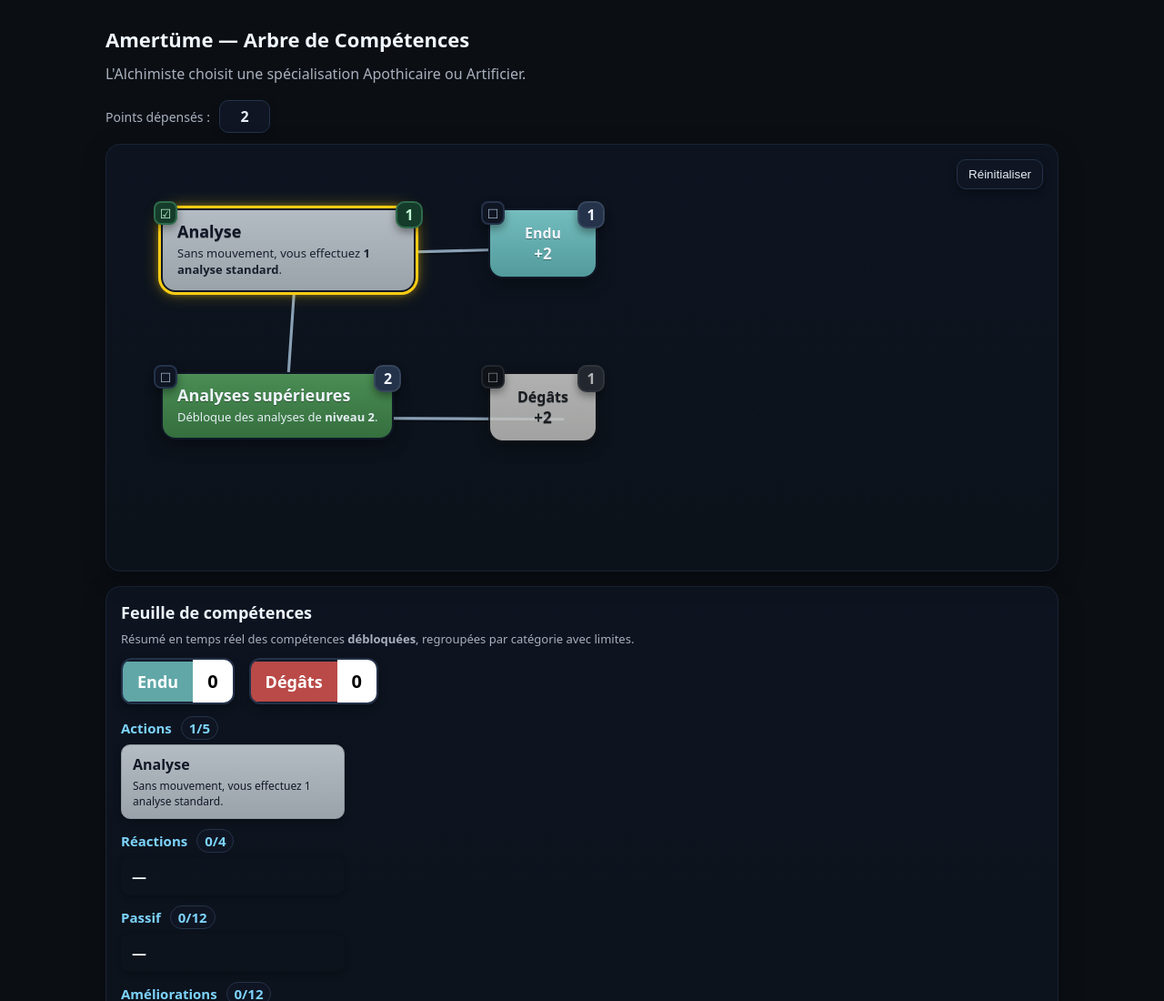
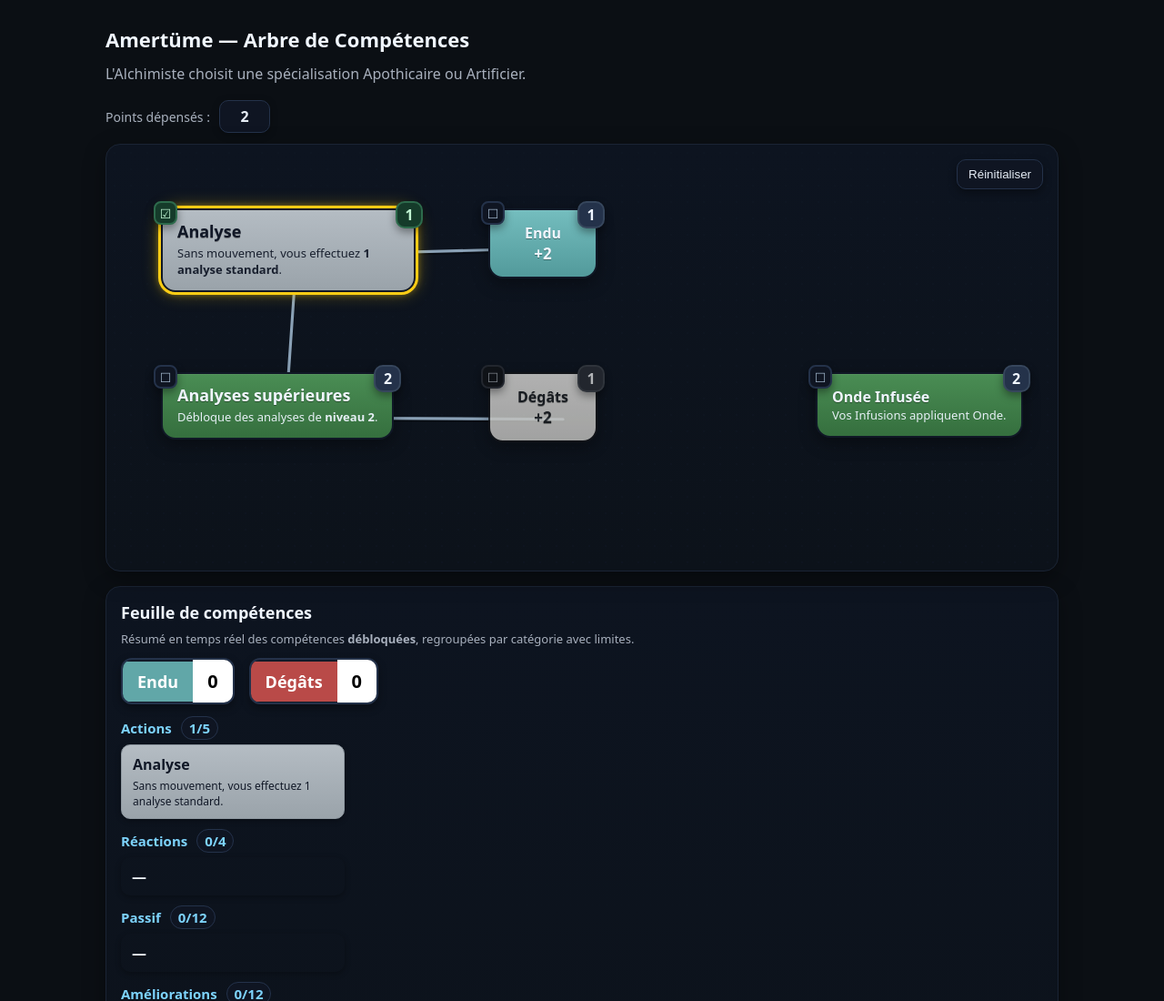
Before and after one commit to valentindrouet-dev/skills_tree, a plain HTML site: page index.html in a window 1280 px wide. Shown: the top 1100 px of the page at 91% size. Drawn offline with Linux system fonts and the light colour scheme.

Commit message:
Update index.html

```diff
--- a/index.html
+++ b/index.html
@@ -117,6 +117,13 @@
         <div class="body">+2</div>
         <div class="badge-check">☐</div>
         <div class="badge-points">1</div>
+      </div>
+
+      <div class="node green" id="n5" style="left:780px; top:250px">
+        <div class="subtitle">Onde Infusée</div>
+        <div class="desc">Vos Infusions appliquent Onde.</div>
+        <div class="badge-check">☐</div>
+        <div class="badge-points">2</div>
       </div>
 
       <div id="tooltip" class="tooltip">
```
